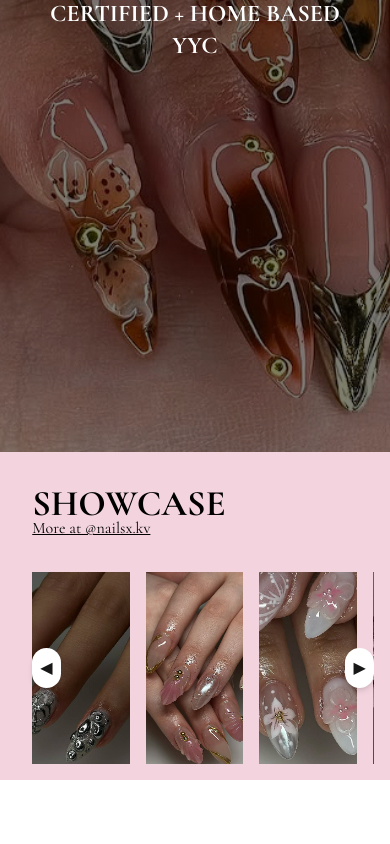
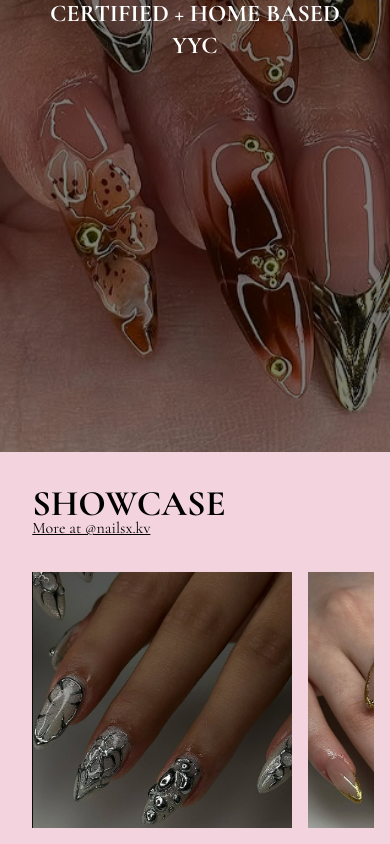
Before and after one commit to jincabia/kaira-nails, a Next.js app: page / in a window 390 px wide. Shown: the part 456-1300 px from the top of the page. Before the commit the page ends 1236 px from the top, so only its background shows below. Built offline with nearby package versions, Linux system fonts and the light colour scheme.

Commit message:
fixed responsive issues with mobile

```diff
--- a/app/components/carousel.js
+++ b/app/components/carousel.js
@@ -63,23 +63,23 @@ export default function Carousel() {
       </div>
       {/* Carousel */}
       <motion.div
-        className="flex gap-4 w-screen md:w-1/2"
+        className="flex gap-4 w-screen  "
         ref={carouselRef}
         drag="x"
-        dragConstraints={{ left: -350 * (images.length - 4), right: 30 }}
+        dragConstraints={{ left: -285 * (images.length -1), right: 50 }}
       >
         {images.map((src, index) => (
-          <motion.div key={index} className="flex-none w-1/4  cursor-pointer" whileTap={{ scale: 0.95 }}>
+          <motion.div key={index} className="flex-none w-2/3 lg:w-min  cursor-pointer" whileTap={{ scale: 0.95 }}>
             <div
 
 
-            className='w-full h-48 relative overflow-hidden my-4 ' //my-4 if you change this val change the transform value for the buttons since they effect one another
+            className='w-full h-64 lg:h-128 lg:w-128 relative overflow-hidden my-4 ' //my-4 if you change this val change the transform value for the buttons since they effect one another
             >
               <Image
                 src={src}
                 alt="carousel image"
                 height={0}
-                width={200}
+                width={400}
                 //  layout="fill"
                 className="bg-cover object-cover w-full h-full"
                 onClick={() => setSelectedImg(src)}
@@ -92,8 +92,8 @@ export default function Carousel() {
       </motion.div>
 
       {/* Scroll Buttons */}
-      <button onClick={scrollLeft} className="absolute  top-1/2 translate-y-8   bg-white p-2 rounded-full shadow-md">◀</button>
-      <button onClick={scrollRight} className="absolute right-0 top-1/2 translate-y-8  bg-white p-2 rounded-full shadow-md">▶</button>
+      {/* <button onClick={scrollLeft} className="absolute  top-1/2 translate-y-8   bg-white p-2 rounded-full shadow-md">◀</button>
+      <button onClick={scrollRight} className="absolute right-0 top-1/2 translate-y-8  bg-white p-2 rounded-full shadow-md">▶</button> */}
 
       {/* Enlarged Image Modal */}
       {selectedImg && (
```
